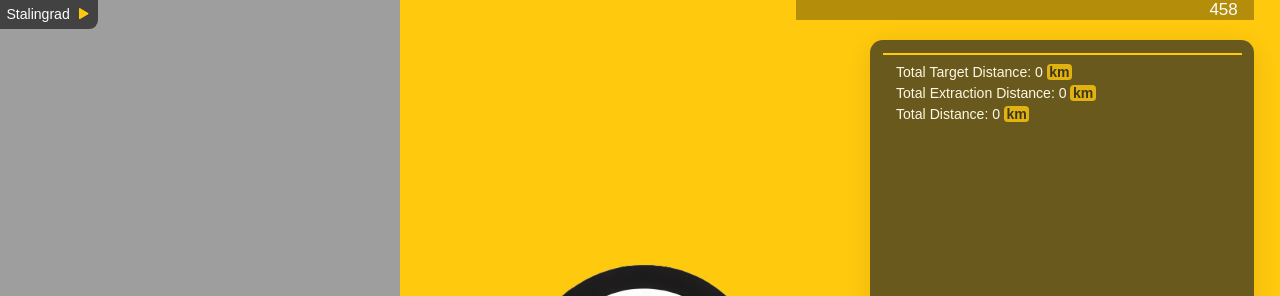
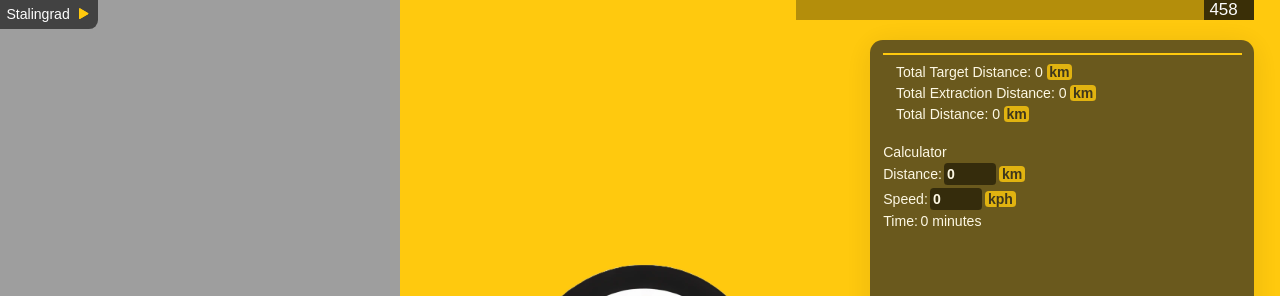
Before and after one commit to NimaShariatz/Henning-the-Navigator, a React (Vite) app: page / in a window 1280 px wide. Shown: the top 296 px of the page. Built offline with nearby package versions, Linux system fonts and the light colour scheme.

Commit message:
distance speed calculator in information tab included

```diff
--- a/src/components/distance_calc/distance_calc.css
+++ b/src/components/distance_calc/distance_calc.css
@@ -13,7 +13,7 @@
     font-size: 17px;
 }
 #distance_input{
-    background-color: transparent;
+    background-color: rgba(7, 7, 7, 0.70);
     color: var(--logo_white);
     border: none;
     width: 50px;
@@ -22,7 +22,6 @@
 
 }
 #distance_input:focus{
-    background-color: rgba(7, 7, 7, 0.70);
     border: none;
     outline: none;
 
--- a/src/pages/map/map.css
+++ b/src/pages/map/map.css
@@ -227,3 +227,34 @@
 .total_statistics div p{
     margin-left: 1vw;
 }
+
+
+
+
+
+.distance_speed_container{
+    padding-block: 1vw;
+}
+.distance_speed_container div{
+    display: flex;
+    margin-block: 0.3vw;
+    align-items: center;
+}
+.distance_speed_container div p{
+    padding-right: 0.2vw;
+}
+.distance_speed_container div form input{
+    background-color: rgba(7, 7, 7, 0.70);
+    color: var(--logo_white);
+    border: none;
+    width: 4vw;
+    padding-inline: 0.2vw;
+    font-weight: bold;
+    padding-block: 0.2vw;
+    border-radius: 0.3vw;
+}
+.distance_speed_container div form input:focus{
+    border: none;
+    outline: none;
+    background-color: rgba(7, 7, 7, 0.70);
+}
--- a/src/pages/map/map.tsx
+++ b/src/pages/map/map.tsx
@@ -42,6 +42,11 @@ function Map() {
         nextPoint: { id: number, x: number, y: number, type: number };
         position: {current_point_x: number; current_point_y: number; next_point_x: number; next_point_y: number}
     }[]>([]);
+
+
+
+    const [distanceCalcInput, setDistanceCalcInput] = useState("0")
+    const [speedCalcInput, setSpeedCalcInput] = useState("0")
 
 
 
@@ -591,6 +596,57 @@ function Map() {
 
 
 
+    const handleInput_Speed_Change = (e: React.ChangeEvent<HTMLInputElement>) => {
+        const newValue = e.target.value
+        setSpeedCalcInput(newValue)
+    }
+    const handeInput_Distance_Change = (e: React.ChangeEvent<HTMLInputElement>) => {
+        const newValue = e.target.value
+        setDistanceCalcInput(newValue)
+    }
+
+
+
+
+
+
+    const time_speed_calculations = () => {// is autmaitcally called everytime handleInput is called on
+
+
+        let distance = Number(distanceCalcInput);
+
+        if (!isKilometers) {
+            distance = distance * 0.621371;
+        }
+
+        const time = distance / Number(speedCalcInput)
+
+
+        // Convert time to hours and minutes
+        const hours = Math.floor(time);
+        const minutes = Math.round((time - hours) * 60);
+
+        let timeDisplay = "";
+        if (hours > 0) {// if there are hours
+            timeDisplay += `${hours} hour${hours !== 1 ? 's' : ''}`;// if hour is not 1, make it hours
+        }
+        if (minutes > 0 || hours === 0) {
+            if (hours > 0) timeDisplay += ' ';// if there are hours, add a space
+            timeDisplay += `${minutes} minute${minutes !== 1 ? 's' : ''}`;// add minute or minutes
+        }
+        if (timeDisplay === "") {// if empty...
+            timeDisplay = "0 minutes";
+        }
+
+        return(
+            <p>{timeDisplay}</p>
+        )
+
+    }
+
+
+
+
 
 
 
@@ -693,7 +749,27 @@ function Map() {
                         <p>Total Distance: {totalDistance}</p>
                         <button className="distance_marker" onClick={toggleUnitType}>{isKilometers ? 'km' : 'mi'}</button>
                     </div>
+
                 </div>
+
+
+                    <div className="distance_speed_container">
+                        <p>Calculator</p>
+                        <div>
+                            <p>Distance:</p>
+                            <form><input type="number" onChange={handeInput_Distance_Change} value={distanceCalcInput}></input></form>
+                            <button className="distance_marker" onClick={toggleUnitType}>{isKilometers ? 'km' : 'mi'}</button>
+                        </div>
+                        <div>
+                            <p>Speed:</p>
+                            <form><input type="number" onChange={handleInput_Speed_Change} value={speedCalcInput}></input></form>
+                            <button className="distance_marker" onClick={toggleUnitType}>{isKilometers ? 'kph' : 'mph'}</button>
+                        </div>
+                        <div>
+                            <p>Time:</p>
+                            {time_speed_calculations()}
+                        </div>
+                    </div>
 
             </div>
 
```
